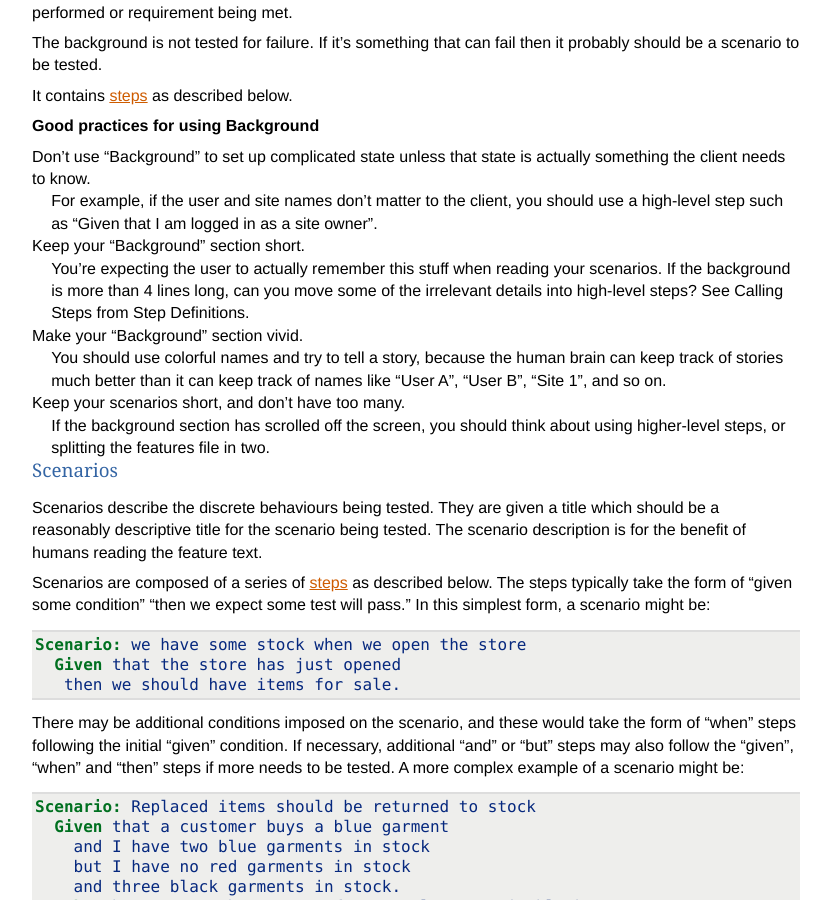
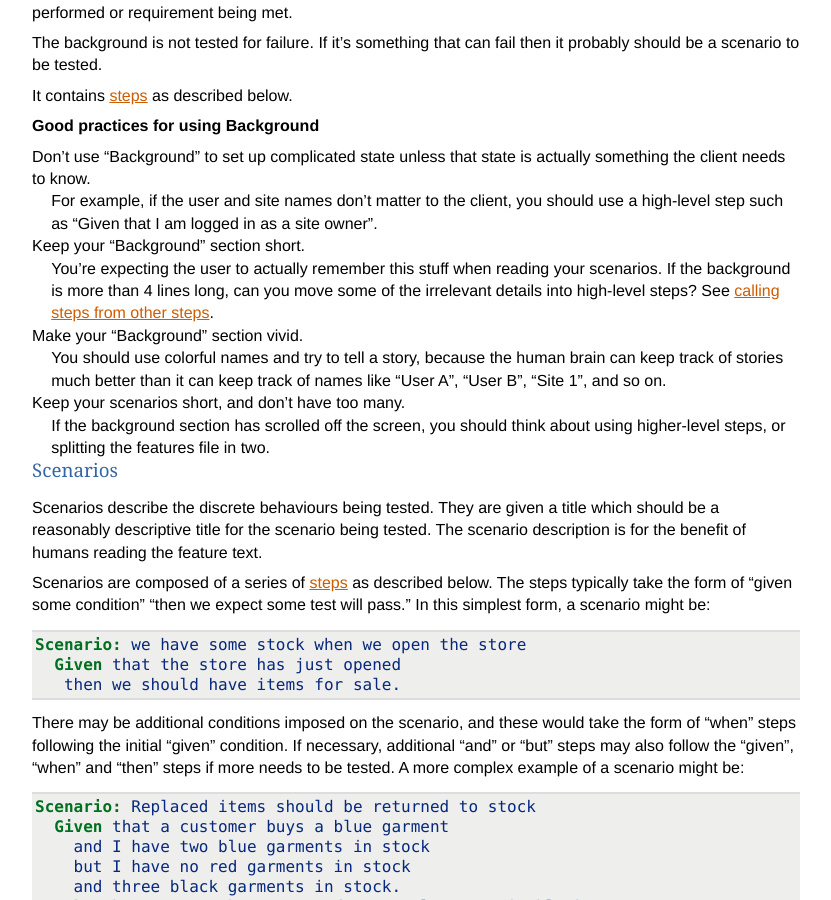
Before and after one commit to zhwei820/behave, a Sphinx documentation site: the page built from docs/gherkin.rst, in a window 1280 px wide and 900 px high, scrolled down 2737 px. Shown: the whole window, without its empty margins (48-879 px from the left). Built offline with Sphinx 7.4.7, drawn with Linux system fonts in a browser that asks for light colours.

Commit message:
cross-reference edit

```diff
--- a/docs/api.rst
+++ b/docs/api.rst
@@ -113,8 +113,8 @@ name" to :class:`~behave.matchers.Matcher` class.
 .. autoclass:: behave.model.Match
 
 
-Invoking Steps From Other Steps
--------------------------------
+Calling Steps From Other Steps
+------------------------------
 
 If you find you'd like your step implementation to invoke another step you
 may do so with :func:`execute_steps`. This is available as a global
@@ -143,7 +143,7 @@ use:
   See above.
 
 **execute_steps**
-  This is described in `invoking steps from other steps`_.
+  This is described in `calling steps from other steps`_.
 
 **stop_matcher**
   This is described in `step parameters`_.
--- a/docs/gherkin.rst
+++ b/docs/gherkin.rst
@@ -187,26 +187,27 @@ It contains `steps`_ as described below.
 
 **Good practices for using Background**
 
-Don’t use “Background” to set up complicated state unless that state is actually something the client needs to know.
+Don’t use "Background" to set up complicated state unless that state is actually something the client needs to know.
  For example, if the user and site names don’t matter to the client, you
- should use a high-level step such as “Given that I am logged in as a site
- owner”.
+ should use a high-level step such as "Given that I am logged in as a site
+ owner".
 
-Keep your “Background” section short.
+Keep your "Background" section short.
  You’re expecting the user to actually remember this stuff when reading
  your scenarios. If the background is more than 4 lines long, can you move
- some of the irrelevant details into high-level steps? See Calling Steps
- from Step Definitions.
+ some of the irrelevant details into high-level steps? See `calling steps
+ from other steps`_.
 
-Make your “Background” section vivid.
+Make your "Background" section vivid.
  You should use colorful names and try to tell a story, because the human
  brain can keep track of stories much better than it can keep track of
- names like “User A”, “User B”, “Site 1”, and so on.
+ names like "User A", "User B", "Site 1", and so on.
 
 Keep your scenarios short, and don’t have too many.
  If the background section has scrolled off the screen, you should think
  about using higher-level steps, or splitting the features file in two.
 
+.. _`calling steps from other steps`: api.html#calling-steps-from-other-steps
 
 Scenarios
 ---------
```
